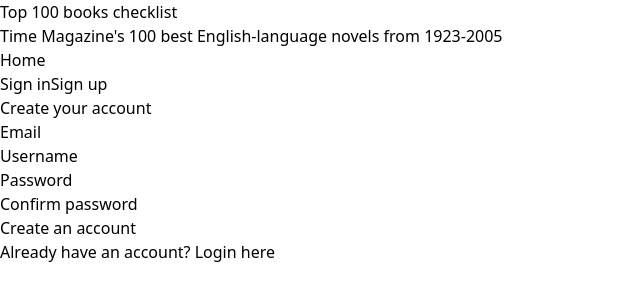
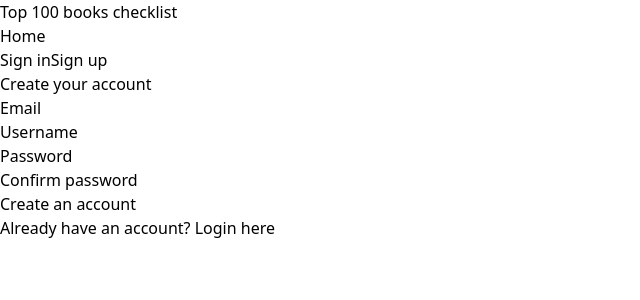
Before and after one commit to deprus/Top100Books, a React (Vite) app in the folder frontend/: page /signup in a window 1280 px wide. Shown: the top 300 px of the page, without its empty margins (0-640 px from the left). Built offline with nearby package versions, Linux system fonts and the light colour scheme.

Commit message:
fix: move h2

```diff
--- a/frontend/src/components/Header.tsx
+++ b/frontend/src/components/Header.tsx
@@ -19,9 +19,6 @@
         <h1 className="flex items-center justify-center text-2xl lg:text-4xl">
           Top 100 books checklist
         </h1>
-        <h2 className="max-w-xs sm:max-w-full">
-          Time Magazine's 100 best English-language novels from 1923-2005
-        </h2>
       </div>
       <nav>
         <div className="mx-auto flex max-w-screen-xl items-center justify-between px-2 md:px-10">
--- a/frontend/src/pages/HomePage.tsx
+++ b/frontend/src/pages/HomePage.tsx
@@ -9,6 +9,9 @@
   const [filter, setFilter] = useState<"all" | "read" | "toRead">("all");
   return (
     <>
+      <h2 className="mx-auto my-2 max-w-xs sm:max-w-full">
+        Time Magazine's 100 best English-language novels from 1923-2005
+      </h2>
       {user && <Filter filter={filter} setFilter={setFilter} />}
       <Books filter={filter} />
     </>
```
